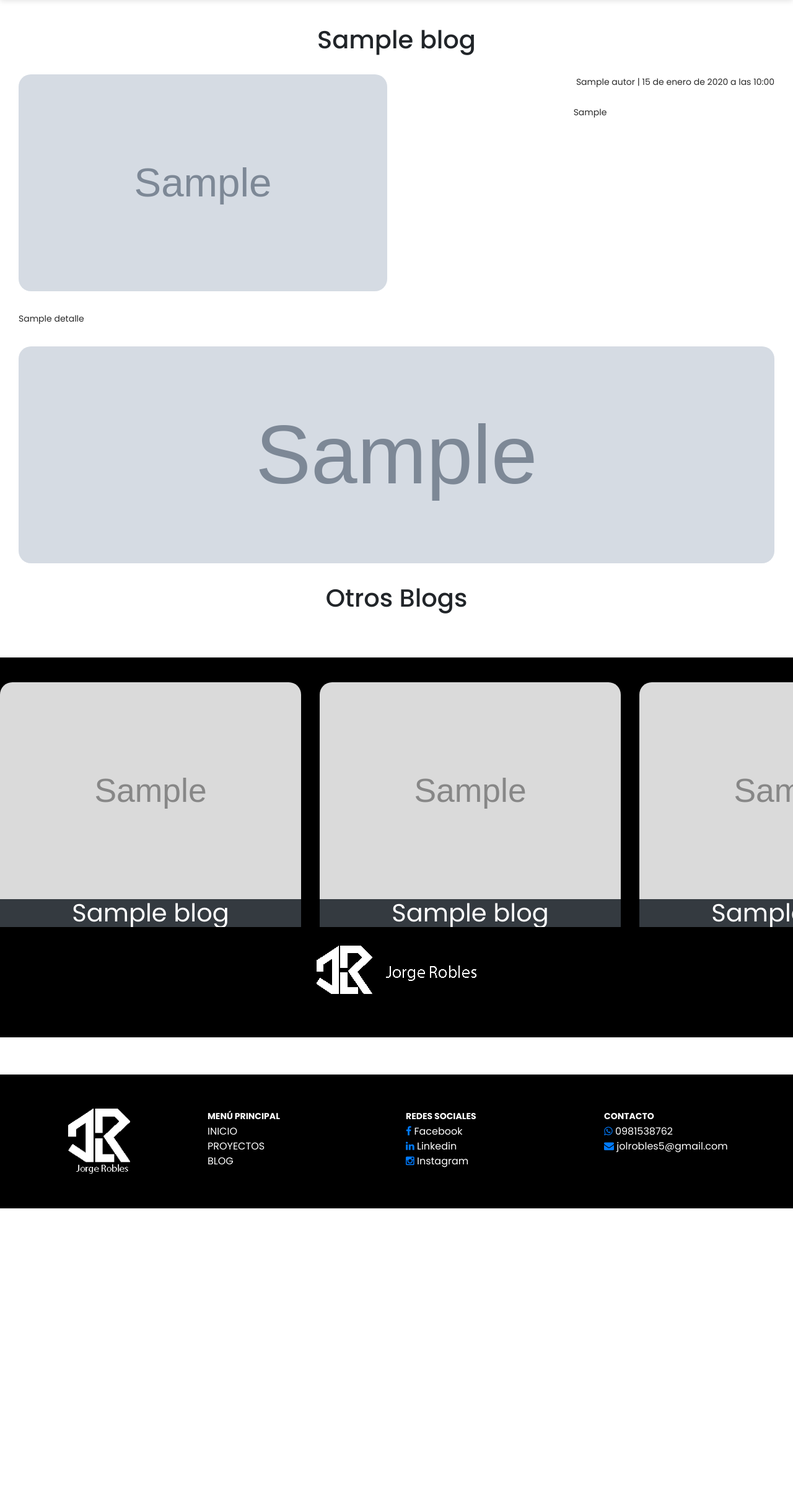
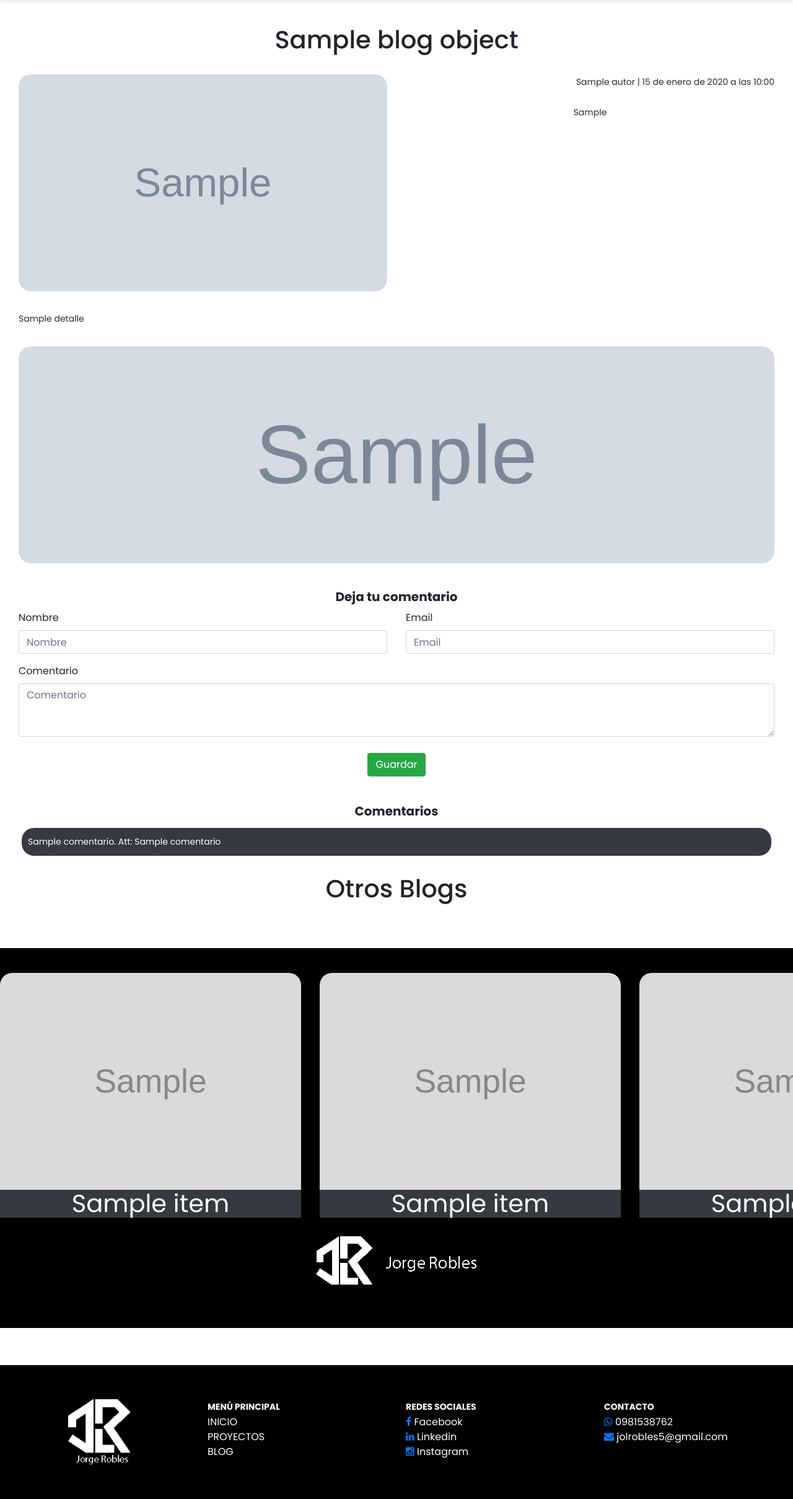
Before and after one commit to JolRobles/jolrobles, a Django app: template templates/home/blog.html in a window 1280 px wide. Shown: the part 80-2499 px from the top of the page at 62% size. Before the commit the page ends 2030 px from the top, so only its background shows below. Run offline with Django 4.2, Linux system fonts and the light colour scheme; tables that the repository leaves empty hold one stand-in row (values such as "Sample post"); the template is opened without the code that fills it: values that come from a table or form of the project are taken from there, most other values are stand-ins (such as "Sample title", 1, 10 or a date in 2020); grey boxes marked "Sample" are stand-in pictures; data that the repository does not hold is empty; some libraries are stand-ins or nearby versions.

Commit message:
comments

```diff
--- a/home/forms.py
+++ b/home/forms.py
@@ -0,0 +1,19 @@
+from django import forms
+from django.db.models import fields
+
+from .models import *
+
+class RespuestaBlogForm(forms.ModelForm):
+    """Form definition for Detalle."""
+
+    class Meta:
+        """Meta definition for Detalleform."""
+
+        model = RespuestaBlog
+        fields = '__all__'
+        exclude = [
+            'blog'
+        ]
+        widgets = {
+            'comentario': forms.Textarea(attrs={'rows': '3'}),
+        }
--- a/home/models.py
+++ b/home/models.py
@@ -40,3 +40,26 @@
         verbose_name_plural='Proyectos'
     def __str__(self):
         return self.nombre
+
+class QuienSoy(models.Model):
+    titulo = models.CharField(max_length=200)
+    descripcion = models.TextField(null=True, blank=True)
+    class Meta:
+        verbose_name='QuienSoy'
+        verbose_name_plural='QuienSoy'
+    def __str__(self):
+        return self.titulo
+
+
+class RespuestaBlog(models.Model):
+    blog = models.ForeignKey(Blog, on_delete=models.CASCADE, null=True, blank=True)
+    nombre = models.CharField(max_length=200)
+    email = models.EmailField()
+    comentario = models.TextField(null=True, blank=True)
+    fecha_hora = models.DateTimeField(auto_now=True)
+
+    class Meta:
+        verbose_name='RespuestaBlog'
+        verbose_name_plural='RespuestasBlog'
+    def __str__(self):
+        return self.nombre
--- a/jolrobles/settings.py
+++ b/jolrobles/settings.py
@@ -41,6 +41,7 @@
     'django.contrib.staticfiles',
     'home',
     'import_export',
+    'bootstrap5',
 ]
 
 MIDDLEWARE = [
--- a/templates/home/blog.html
+++ b/templates/home/blog.html
@@ -1,20 +1,22 @@
 {% extends 'base.html' %}
 {% load static %}
+{% load bootstrap5 %}
 {% block title %}
 DETALLE PROYECTO
 {% endblock title %}
 {% block content %}
 <section class="section" id="about">
+  {% bootstrap_messages %}
     <!-- Gallery Start -->
     <div class="container-fluid ">
       <div class="container" style="max-width:1440px">
         <div class="text-center pb-2">
-          <h1 class="mb-4" style="font-weight: bolt;">{{blog.titulo}}</h1>
+          <h1 class="mb-4" style="font-weight: bolt;">{{blog_object.titulo}}</h1>
         </div>
         <div class="row portfolio-container">
           <div class="col-lg-6 col-md-6 mb-4 portfolio-item first">
             <div class="position-relative overflow-hidden mb-2">
-              <img class="w-100 parent" id="parent"  src="{{blog.imagen.url}}" alt="" style="height:350px; border-radius: 20px;"/>
+              <img class="w-100 parent" id="parent"  src="{{blog_object.imagen.url}}" alt="" style="height:350px; border-radius: 20px;"/>
               <div
                 class="portfolio-btn bg-dark d-flex align-items-center justify-content-center"
               >
@@ -23,11 +25,11 @@
           </div>
           <div class="col-lg-6 col-md-6 mb-4 portfolio-item second">
             <div class="position-relative overflow-hidden mb-2">
-              <p align="right">{{blog.autor}} | {{blog.fecha}}</p>
+              <p align="right">{{blog_object.autor}} | {{blog_object.fecha}}</p>
               <br>
               <div class="portfolio-btn d-flex justify-content-center">
                 <div style="text-align:justify">
-                  <p >{{blog.detalle_principal|linebreaks}}</p>
+                  <p >{{blog_object.detalle_principal|linebreaks}}</p>
                 </div>
               </div>
             </div>
@@ -35,18 +37,43 @@
           <div class="col-lg-12 col-md-12 mb-4 portfolio-item second">
             <div class="position-relative overflow-hidden mb-2">
               <div style="text-align:justify">
-                <p >{{blog.detalle|linebreaks}}</p>
+                <p >{{blog_object.detalle|linebreaks}}</p>
               </div>
             </div>
           </div>
           <div class="col-lg-12 col-md-12 mb-4 portfolio-item first">
             <div class="position-relative overflow-hidden mb-2">
-              <img class="w-100 parent" id="parent"  src="{{blog.imagen_2.url}}" alt="" style="height:350px; border-radius: 20px;"/>
+              <img class="w-100 parent" id="parent"  src="{{blog_object.imagen_2.url}}" alt="" style="height:350px; border-radius: 20px;"/>
               <div
                 class="portfolio-btn bg-dark d-flex align-items-center justify-content-center"
               >
               </div>
             </div>
+          </div>
+          <div class="col-md-12 mb-4 portfolio-item ">
+            <h5 style="padding: 10px; font-weight: bold;" class="text-center">Deja tu comentario </h5>
+            <form method="post">
+              {% csrf_token %}
+              <div class="row">
+                <input id="pk_blog_object" name="pk_blog_object" type="hidden" value="{{blog_object.pk}}">
+                <div class="col-md-6"> {% bootstrap_field respuesta_form.nombre layout="inline" %}</div>
+                <div class="col-md-6"> {% bootstrap_field respuesta_form.email layout="inline" %}</div>
+              </div>
+              <div class="row">
+                <div class="col-md-12"> {% bootstrap_field respuesta_form.comentario layout="inline" %}</div>
+              </div>
+              <div class="col-md-12" style="text-align: center; vertical-align: middle;display: inline-block; padding: 10px;">
+                <button class="btn btn-success text-center" type="submit">Guardar</button>
+              </div>
+            </form>
+          </div>
+          <div class="col-md-12 mb-4 portfolio-item ">
+            <h5 style="padding: 10px; font-weight: bold;" class="text-center">Comentarios</h5>
+            {% for comentario in respuestas %}
+            <div style="background-color: #343a40; border-radius: 20px; margin: 5px;">
+              <p style="color: white; padding: 10px;">{{comentario.comentario}}. Att: {{comentario.nombre}}</p>
+            </div>
+              {% endfor %}
           </div>
         </div>
       </div>
@@ -61,13 +88,13 @@
             <div class="menu-item-carousel">
                     <!-- <div class="owl-menu-item owl-carousel" style="width:1500px; margin-right:10px"> -->
                     <div class="owl-menu-item owl-carousel" style="width: 2550px;">
-                      {% for blog in blogs %}
+                      {% for item in blogs %}
                       <div class="item">
-                        <a href="{% url 'home:blog'  blog.pk %}">
+                        <a href="{% url 'home:blog'  item.pk %}">
                           <div class="position-relative overflow-hidden" onmouseout="CambiaNegro(this)"  onmouseover="CambiaColor(this)">
-                            <img class="w-100 parent" id="parent"  src="{{blog.imagen.url}}" alt="" style="height:350px; border-top-left-radius: 20px; border-top-right-radius: 20px; filter: grayscale(100%);"/>
+                            <img class="w-100 parent" id="parent"  src="{{item.imagen.url}}" alt="" style="height:350px; border-top-left-radius: 20px; border-top-right-radius: 20px; filter: grayscale(100%);"/>
                             <div class="portfolio-btn bg-dark d-flex align-items-center justify-content-center">
-                              <p class="text-white" style="font-size: 40px; padding-top: 10px; padding-bottom: 10px;">{{blog.titulo}}
+                              <p class="text-white" style="font-size: 40px; padding-top: 10px; padding-bottom: 10px;">{{item.titulo}}
                               </p>
                             </div>
                           </div>
```
Also changed, not shown: home/admin.py (+16 -0 lines), home/views.py (+32 -3 lines), templates/index.html (+4 -4 lines), home/migrations/0008_quiensoy.py (added), home/migrations/0009_respuestablog.py (added), home/migrations/0010_respuestablog_fecha_hora.py (added), home/migrations/0011_alter_respuestablog_blog.py (added), home/migrations/0012_alter_respuestablog_blog.py (added).
